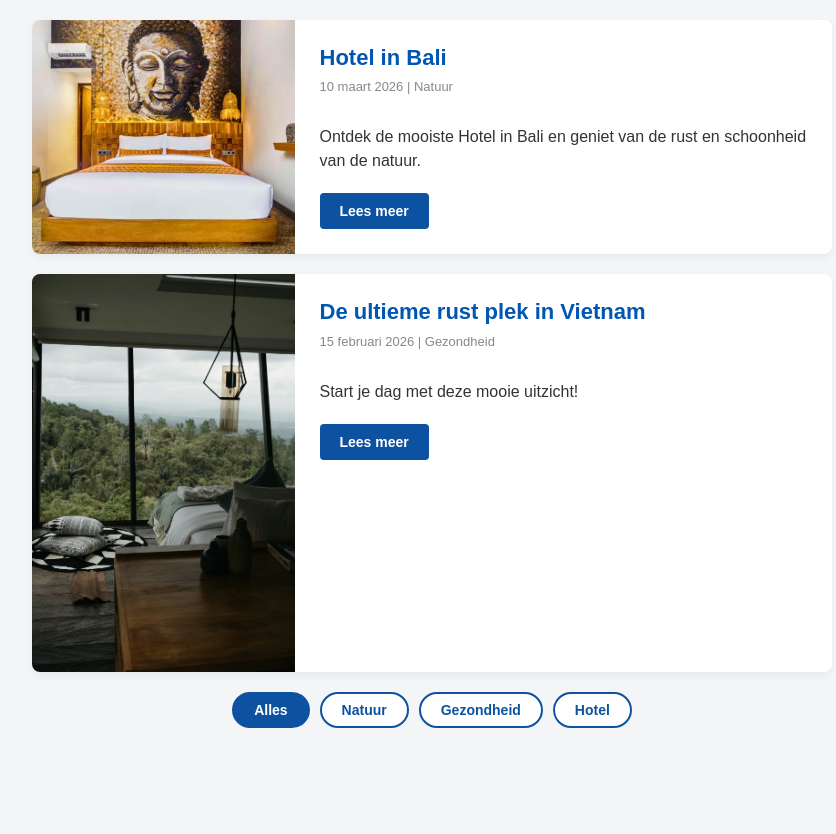
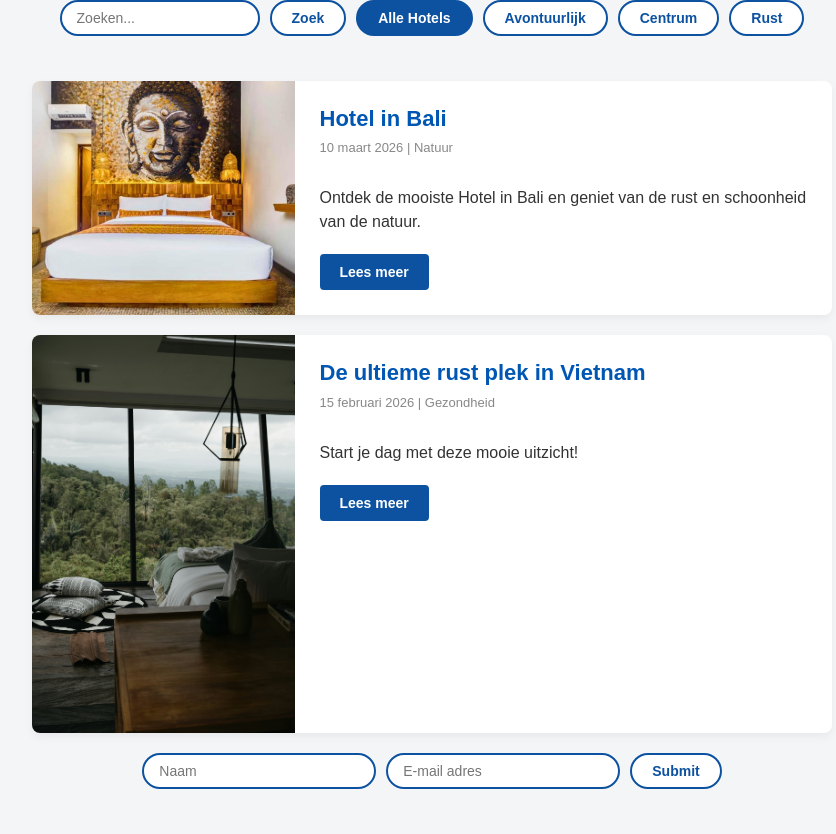
Before and after one commit to Zi3DDD/blogwebapp, a PHP site: page /Blogwebapp/ in a window 1280 px wide. Shown: the part 233-1067 px from the top of the page, without its empty margins (208-1044 px from the left). Before the commit the page ends 961 px from the top, so only its background shows below. Run offline with PHP 8.4, Linux system fonts and the light colour scheme.

Commit message:
Toegevoegd Zoeknop, nieuwsbrief, filter, en blogpagina deelknoppen

```diff
--- a/Index.php
+++ b/Index.php
@@ -12,6 +12,15 @@
         <h1>Vakantie Blogs</h1>
         <p>De laatste artikelen en tips</p>
     </header>
+
+        <div class="categorie-filters">
+            <input class="filter-input" placeholder="Zoeken..." type="search" id="site-search" name="q" />
+            <button class="filter-knop">Zoek</button>
+            <a href="#" class="filter-knop actief">Alle Hotels</a>
+            <a href="#" class="filter-knop">Avontuurlijk</a>
+            <a href="#" class="filter-knop">Centrum</a>
+            <a href="#" class="filter-knop">Rust</a>
+        </div>
 
 <main class="blog-lijst">
 
@@ -40,12 +49,13 @@
             <a href="blog.php" class="lees-meer-knop">Lees meer</a>
         </div>
     </article>
-<div class="categorie-filters">
-    <a href="#" class="filter-knop actief">Alles</a>
-    <a href="#" class="filter-knop">Natuur</a>
-    <a href="#" class="filter-knop">Gezondheid</a>
-    <a href="#" class="filter-knop">Hotel</a>
-</div>
+
+    <div class="categorie-filters">
+            <input class="filter-input" type="text" placeholder="Naam" name="Naam" required>
+            <input class="filter-input" type="text" placeholder="E-mail adres" name="mail" required>
+            <button class="filter-knop">Submit</button>
+    </div>
+
 </main>
 
 </body>
--- a/style.css
+++ b/style.css
@@ -285,3 +285,17 @@ body {
   background-color: #0d52a1;
   color: white;
 }
+
+.filter-input {
+  padding: 8px 15px;
+  border: 2px solid #0d52a1;
+  border-radius: 30px;
+  font-size: 14px;
+  width: 200px; /* Een vaste breedte voor het zoekveld */
+}
+
+.delen-opties {
+  margin-top: 30px;
+  border-top: 1px solid #eee;
+  padding-top: 20px;
+}
```
Also changed, not shown: blog.php (+8 -0 lines).
